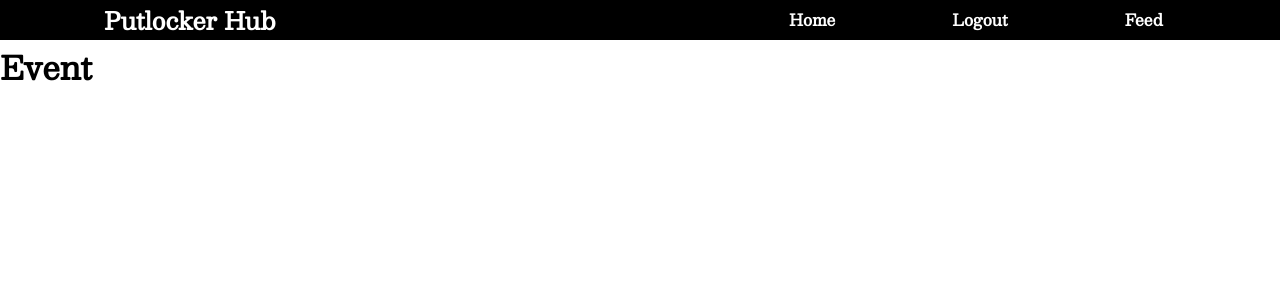
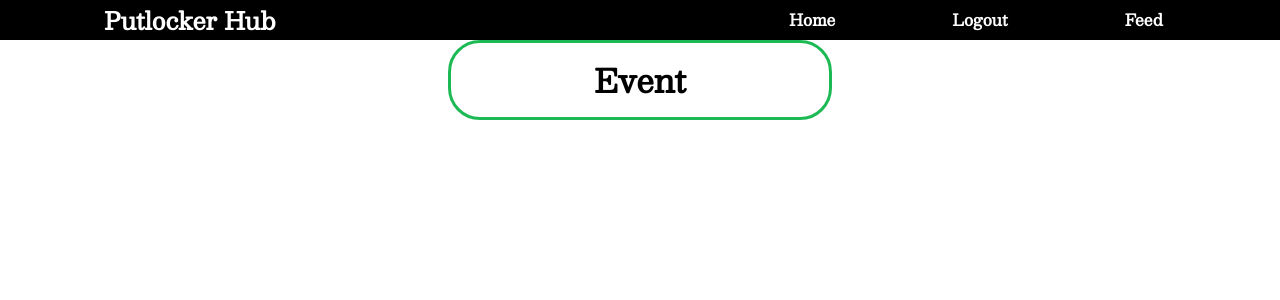
Before and after one commit to JesusNavarrete215/front-end, a React (Create React App) app: page /feed/1 in a window 1280 px wide. Shown: the top 300 px of the page. Built offline with nearby package versions, Linux system fonts and the light colour scheme; no server answers; sample sign-in values are in the browser's storage.

Commit message:
styled event

```diff
--- a/src/App.js
+++ b/src/App.js
@@ -1,32 +1,34 @@
-import './App.css';
-import { Route, Switch } from 'react-router';
+import "./App.css";
+import { Route, Switch } from "react-router";
 
-import Home from './components/Home';
-import Signup from './components/Signup';
-import Login from './components/Login';
+import Home from "./components/Home";
+import Signup from "./components/Signup";
+import Login from "./components/Login";
 import OrganizerForm from "./components/OrganizerForm";
-import Navigation from './components/Navigation';
-import Event from './components/Event';
-import PrivateRoute from './components/PrivateRoute';
-import { useState } from 'react';
+import Navigation from "./components/Navigation";
+import Event from "./components/Event";
+import PrivateRoute from "./components/PrivateRoute";
+import { useState } from "react";
 
 function App() {
+  const token = localStorage.getItem("token");
 
-  const token = localStorage.getItem('token');
-
-  const [ auth, setAuth ] = useState(token);
+  const [auth, setAuth] = useState(token);
 
   return (
     <div className="App">
-      <Navigation auth={auth} setAuth={setAuth}/>
+      <Navigation auth={auth} setAuth={setAuth} />
       <Switch>
-        <PrivateRoute path='/feed/:id' component={Event}/>
-        <PrivateRoute path='/feed' component={OrganizerForm}/>
-        <Route path='/login' render={(props) => {
-          return <Login {...props} auth={auth} setAuth={setAuth} />
-        }}/>
-        <Route path='/signup' component={Signup}/>
-        <Route path='/' component={Home}/>
+        <PrivateRoute path="/feed/:id" component={Event} />
+        <PrivateRoute path="/feed" component={OrganizerForm} />
+        <Route
+          path="/login"
+          render={(props) => {
+            return <Login {...props} auth={auth} setAuth={setAuth} />;
+          }}
+        />
+        <Route path="/signup" component={Signup} />
+        <Route path="/" component={Home} />
       </Switch>
     </div>
   );
--- a/src/components/Event.js
+++ b/src/components/Event.js
@@ -1,40 +1,43 @@
-import React, { useEffect, useState } from 'react';
-import { useParams } from 'react-router-dom';
-import axiosWithAuth from '../utils/axiosWithAuth';
+import React, { useEffect, useState } from "react";
+import { useParams } from "react-router-dom";
+import axiosWithAuth from "../utils/axiosWithAuth";
+import StyledEvent from "../styledComponents/StyledEvent";
 
 const initialState = {
-    title: '',
-    date: '',
-    time: '',
-    location: '',
-    description: ''
-}
+  title: "",
+  date: "",
+  time: "",
+  location: "",
+  description: "",
+};
 
 const Event = () => {
-
   const { id } = useParams();
 
-    const [ event, setEvent ] = useState(initialState);
+  const [event, setEvent] = useState(initialState);
   const { title, date, time, location, description } = event;
 
   useEffect(() => {
-        axiosWithAuth().get(`https://potluck-planner-07.herokuapp.com/api/events/${id}`)
-            .then(res => {
+    axiosWithAuth()
+      .get(`https://potluck-planner-07.herokuapp.com/api/events/${id}`)
+      .then((res) => {
         setEvent(res.data);
       })
-            .catch(err => alert(err));
-    }, [id])
+      .catch((err) => alert(err));
+  }, [id]);
 
   return (
-        <div>
+    <StyledEvent>
+      <div className="eventDiv">
         <h1>Event</h1>
-            <h1>{title}</h1>
-            <h1>{date}</h1>
-            <h1>{time}</h1>
-            <h1>{location}</h1>
-            <h1>{description}</h1>
+        <h2>{title}</h2>
+        <h3>{date}</h3>
+        <h3>{time}</h3>
+        <h3>{location}</h3>
+        <h4>{description}</h4>
       </div>
-    )
-}
+    </StyledEvent>
+  );
+};
 
 export default Event;
--- /dev/null
+++ b/src/styledComponents/StyledEvent.js
@@ -0,0 +1,15 @@
+import styled from "styled-components";
+
+const StyledEvent = styled.div`
+  .eventDiv {
+    display: flex;
+    flex-direction: column;
+    margin: auto;
+    width: 30%;
+    border: 3px solid #1db954;
+    padding: 10px;
+    text-align: center;
+    border-radius: 2em;
+  }
+`;
+export default StyledEvent;
```
Lines whose indentation alone changed are shown as unchanged.
